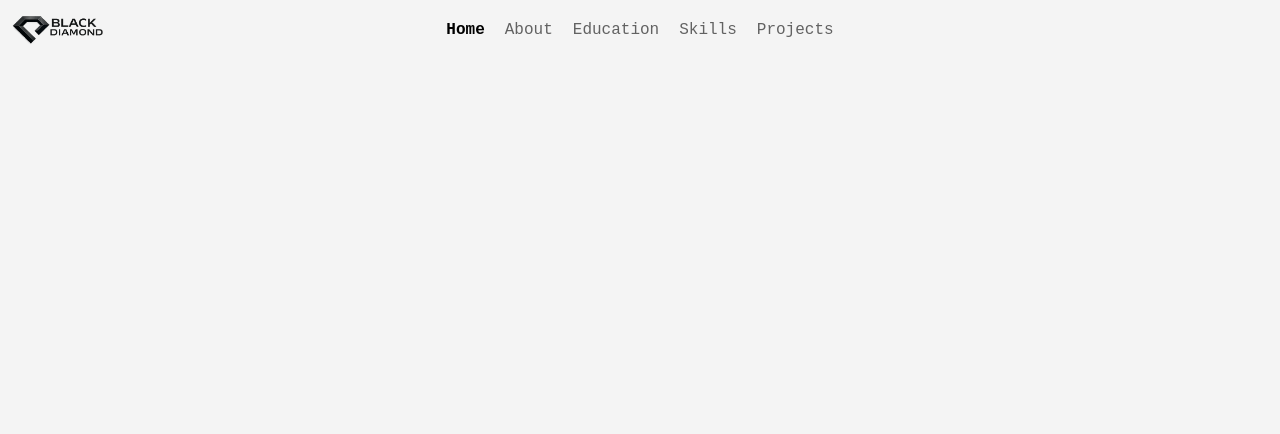
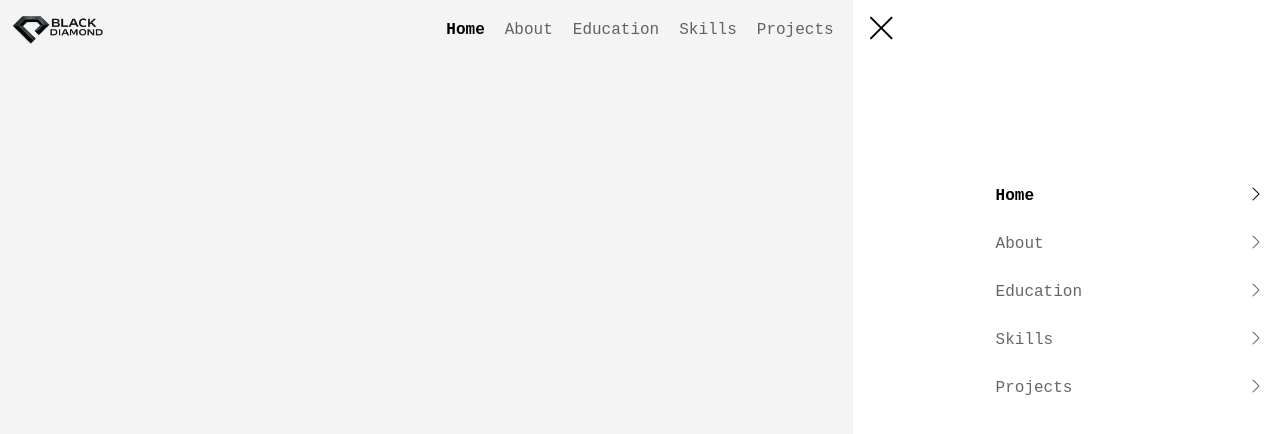
Before and after one commit to RusiruJayanga/Portfolio-web-application, a React (Vite) app in the folder frontend/: page / in a window 1280 px wide. Shown: the top 434 px of the page. Built offline with nearby package versions, Linux system fonts and the light colour scheme; a web font is replaced by a local one.

Commit message:
Front-end 3
GSAP animation is fully add to navigation bar.

```diff
--- a/frontend/src/components/navigation/NavigationBar.jsx
+++ b/frontend/src/components/navigation/NavigationBar.jsx
@@ -1,4 +1,4 @@
-import React, { useState, useEffect, useRef } from "react";
+import React, { useState, useEffect } from "react";
 //GSAP animation
 import gsap from "gsap";
 
@@ -10,22 +10,29 @@ const NavigationBar = () => {
   const [isActive, setIsActive] = useState("home");
 
   //menu GSAP animation
-  const navRef = useRef(null);
-  useEffect(() => {
-    if (isOpen) {
-      gsap.to(navRef.current, {
+    if (isOpen === true) {
+      gsap.to( "#nav-slider-container", {
+        display: "absolute",
+        x: "0%",
+        duration: 0,
+      });
+      gsap.to( "#nav-slider", {
+        delay: "absolute",
         x: "0%",
         duration: 0.5,
         ease: "power3.out",
       });
-    } else {
-      gsap.to(navRef.current, {
+    } else if (isOpen === false) {
+      gsap.to( "#nav-slider-container", {
         x: "100%",
-        duration: 0.5,
+        duration: 0,
+      });
+      gsap.to("#nav-slider", {
+        x: "100%",
+        duration: 0.3,
         ease: "power3.in",
       });
     }
-  }, [isOpen]);
 
   return (
     <nav className="relative w-full h-15 flex items-center z-10000 text-base font-normal">
@@ -56,14 +63,11 @@ const NavigationBar = () => {
         onClick={() => setIsOpen(!isOpen)}
       ></i>
       <div
-        className={`${
-          isOpen ? "block" : "hidden"
-        } fixed w-screen h-screen top-0 left-0 bg-black/20 z-11000 `}
-
-      >
-        <div className="w-2/3 h-full ml-auto bg-white sm:w-1/3"
-        style={{ transform: "translateX(100%)" }}
-        ref={navRef}>
+        className="hidden fixed w-screen h-screen rounded-lg top-0 left-0 bg-black/30 z-1000"
+        id="nav-slider-container"
+      ></div>
+        <div className="fixed w-2/3 h-screen top-0 right-0 ml-auto bg-white sm:w-1/3 z-11000"
+        id="nav-slider">
           <i
             className="bi bi-x-lg size-10 flex items-center justify-center text-3xl p-7 rounded-full focus:bg-[#f4f4f4]"
             onClick={() => setIsOpen(!isOpen)}
@@ -106,7 +110,6 @@ const NavigationBar = () => {
             </a>
           </div>
         </div>
-      </div>
     </nav>
   );
 };
```
